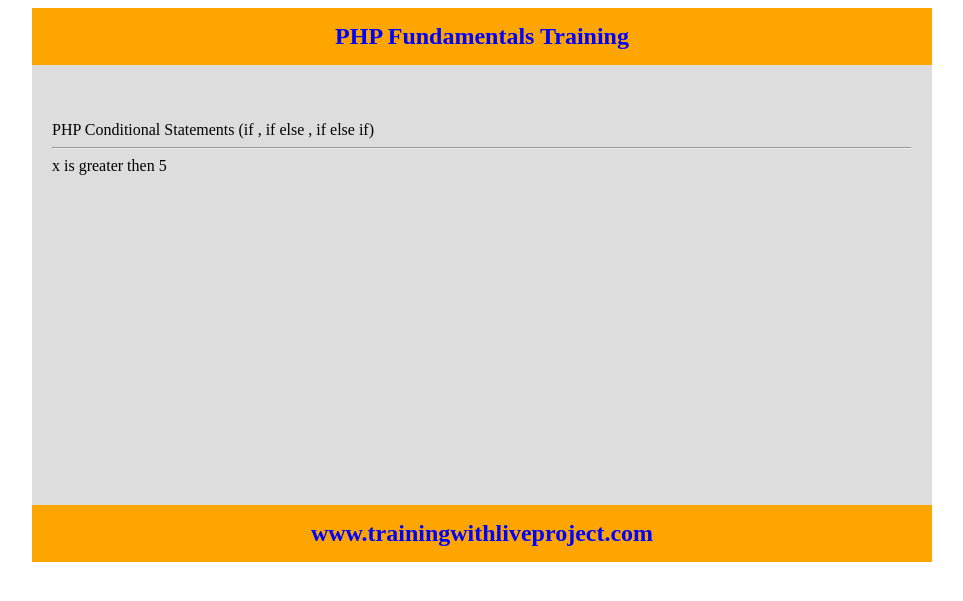
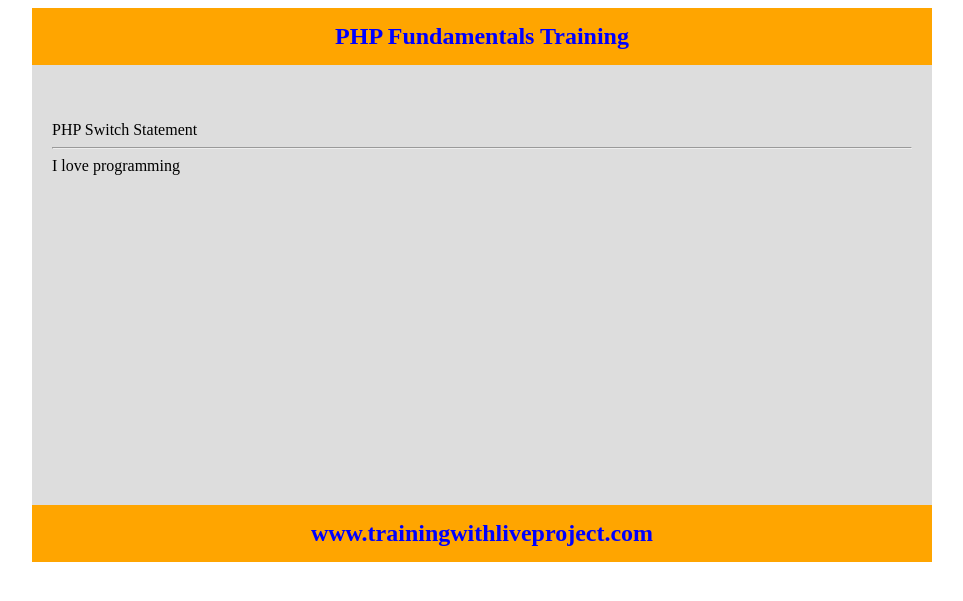
Before and after one commit to iamalamgir/php_web, a PHP site: page / in a window 1280 px wide. Shown: the top 601 px of the page, without its empty margins (158-1121 px from the left). Run offline with PHP 8.4, Linux system fonts and the light colour scheme.

Commit message:
php_switch_statement

```diff
--- a/index.php
+++ b/index.php
@@ -31,49 +31,66 @@
 
     <br/>
     <br/>
-    PHP Conditional Statements (if , if else , if else if)
+    PHP Switch Statement
     <hr/>
 
         <?php
             /*
-            $x = 10;
-            if($x > 5){
-                echo "Training with live project";
+            $coding = "java";
+
+            switch($coding){
+
+                case "html":
+                echo "I love html";
+                break;
+
+                case "css":
+                echo "I love css";
+                break;
+
+                case "php":
+                echo "I love php";
+                break;
+
+                case "java":
+                echo "I love java";
+                break;
+
+                case "c#":
+                echo "I love c#";
+                break;
+
+                default:
+                echo "I love programming";
             }
-
-            $x = 10;
-            if($x > 15){
-                echo "Training with live project";
-            }else{
-                echo "Wrong";
-            }
-
-            $x = 10;
-            if($x > 15){
-                echo "x is greater then 15";
-            }elseif($x > 13){
-                echo "x is greater then 13";
-            }elseif($x > 12){
-                echo "x is greater then 12";
-            }elseif($x > 11){
-                echo "x is greater then 11";
-            }else{
-                echo "Please give a value smaller then 10";
-            }
-
             */
 
-            $x = 10;
-            if($x > 15){
-                echo "x is greater then 15";
-            }elseif($x > 13){
-                echo "x is greater then 13";
-            }elseif($x > 12){
-                echo "x is greater then 12";
-            }elseif($x > 5){
-                echo "x is greater then 5";
-            }else{
-                echo "Please give a value smaller then 10";
+            $coding = "java";
+
+            switch($coding){
+
+                case "html":
+                echo "I love html";
+                break;
+
+                case "css":
+                echo "I love css";
+                break;
+
+                case "php":
+                echo "I love php";
+                break;
+
+                case "c":
+                echo "I love c";
+                break;
+
+                case "c#":
+                echo "I love c#";
+                break;
+
+                default:
+                echo "I love programming";
             }
 
         ?>
```
